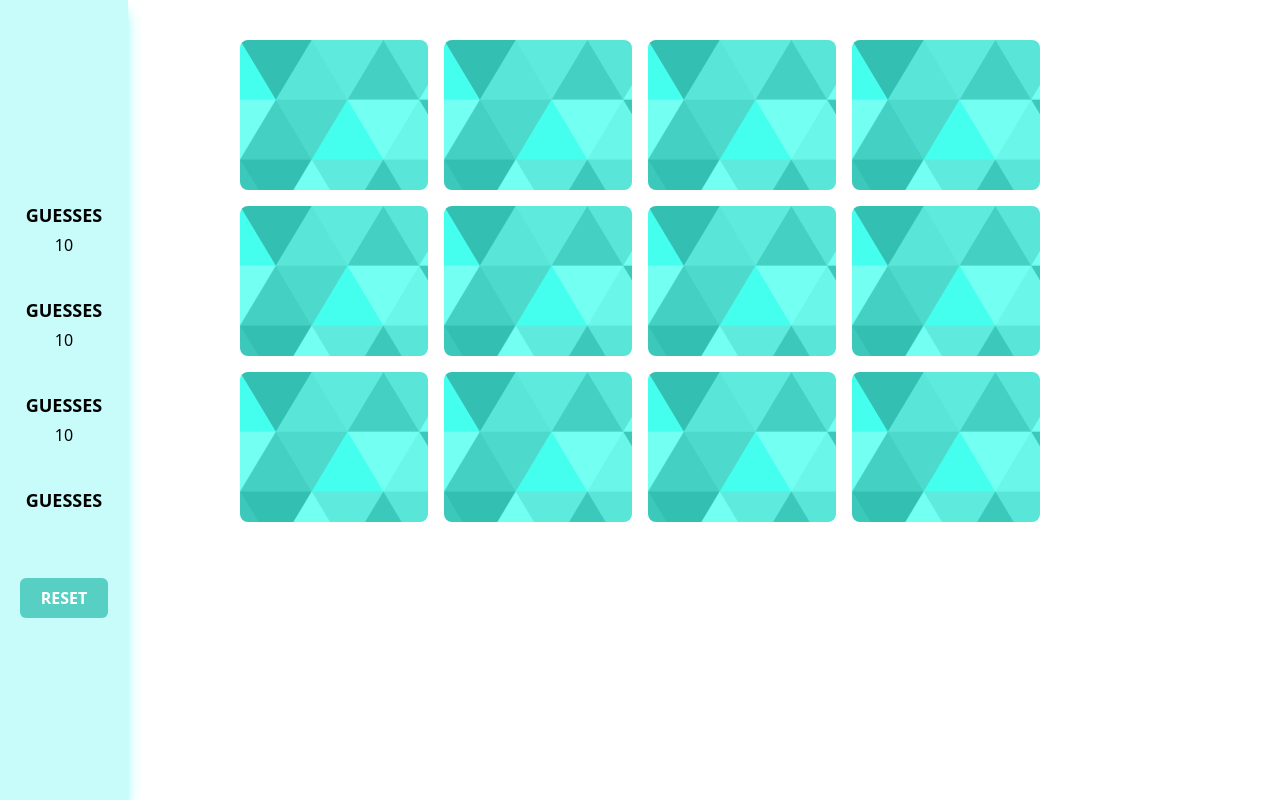
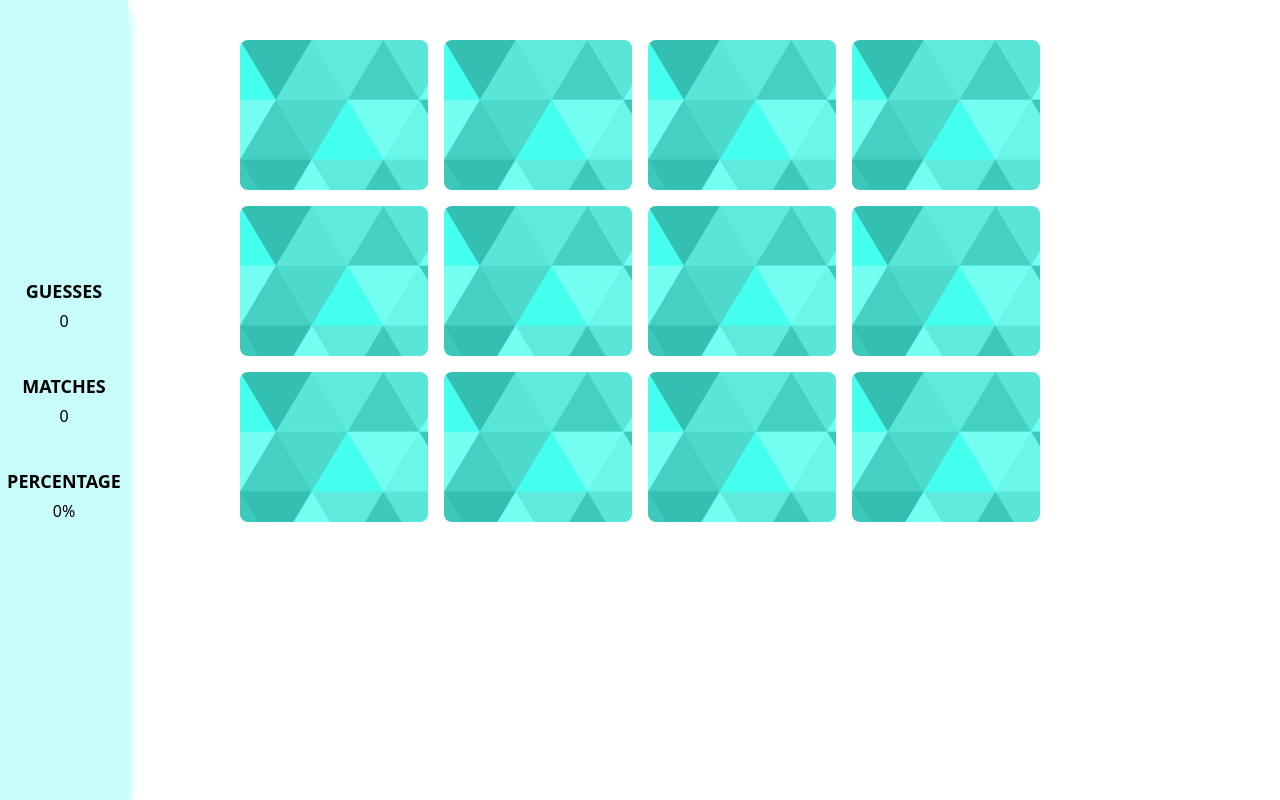
Before and after one commit to Hat52/Memory-game, a React (Vite) app: page / in a window 1280 px wide. Built offline with nearby package versions, Linux system fonts and the light colour scheme.

Commit message:
Game complete

```diff
--- a/src/App.tsx
+++ b/src/App.tsx
@@ -4,43 +4,70 @@ import { gameData } from './constants/data';
 
 function App() {
 	const [currentFlips, setCurrentFlips] = useState<number[]>([]);
+	const [guesses, setGuesses] = useState(0);
+	const [matches, setMatches] = useState(0);
 
 	const handleClick = (index: number) => {
-		if (Object.keys(currentFlips).length >= 2) {
-			if (gameData[currentFlips[0]].name === gameData[currentFlips[1]].name) {
-				gameData[currentFlips[0]].matched = true;
-				gameData[currentFlips[1]].matched = true;
-			}
+		if (currentFlips.length >= 2) {
 			setCurrentFlips([index]);
 		} else {
 			setCurrentFlips((prev) => [...prev, index]);
 		}
 	};
 
-	useEffect(() => {
+	const shuffleGameData = () => {
 		for (let i = gameData.length - 1; i > 0; i--) {
 			const j = Math.floor(Math.random() * (i + 1));
 			[gameData[i], gameData[j]] = [gameData[j], gameData[i]];
 		}
+	};
+
+	useEffect(() => {
+		shuffleGameData();
 	}, []);
+
+	useEffect(() => {
+		if (currentFlips.length >= 2) {
+			setGuesses((prevGuesses) => prevGuesses + 1);
+			if (gameData[currentFlips[0]].name === gameData[currentFlips[1]].name) {
+				gameData[currentFlips[0]].matched = true;
+				gameData[currentFlips[1]].matched = true;
+				setMatches((prevMatchs) => prevMatchs + 1);
+			}
+		}
+	}, [currentFlips]);
+
+	const handleReset = () => {
+		shuffleGameData();
+		setGuesses(0);
+		setMatches(0);
+	};
 
 	return (
 		<div>
 			<div className="sidebar absolute top-0 bottom-0 w-[10%] justify-center shadow-[#6DF6F2] bg-[#6DF6F260] shadow-lg flex flex-col">
-				<Item title="Guesses" value="10" />
-				<Item title="Guesses" value="10" />
-				<Item title="Guesses" value="10" />
-				<Item title="Guesses" />
-				<button className="bg-[#57D0C3] mx-5 p-2 text-white font-bold mt-10 rounded-md">
-					RESET
-				</button>
+				<Item title="Guesses" value={guesses} />
+				<Item title="Matches" value={matches} />
+				<Item title="Percentage" value={`${Math.floor((100 * matches) / 6)}%`} />
+				{matches === 6 ? <Item title="You Won" /> : null}
+				{matches === 6 ? (
+					<button
+						onClick={handleReset}
+						className="bg-[#57D0C3] mx-5 p-2 text-white font-bold mt-10 rounded-md">
+						RESET
+					</button>
+				) : null}
 			</div>
 			<div className="md:px-60 px-5 py-10 relative">
 				<div className="grid grid-cols-1 md:grid-cols-4 gap-4">
 					{gameData.map((d: any, index: number) => (
 						<div
-							onClick={() => handleClick(index)}
-							className={`flip-card 2xl:h-[250px] rounded-lg overflow-hidden ${
+							onClick={() =>
+								currentFlips.some((flip: number) => flip === index) || d.matched
+									? () => {}
+									: handleClick(index)
+							}
+							className={`flip-card 2xl:h-[250px] rounded-lg overflow-hidden cursor-pointer ${
 								currentFlips.some((flip: number) => flip === index) || d.matched
 									? 'rotate'
 									: ''
```
